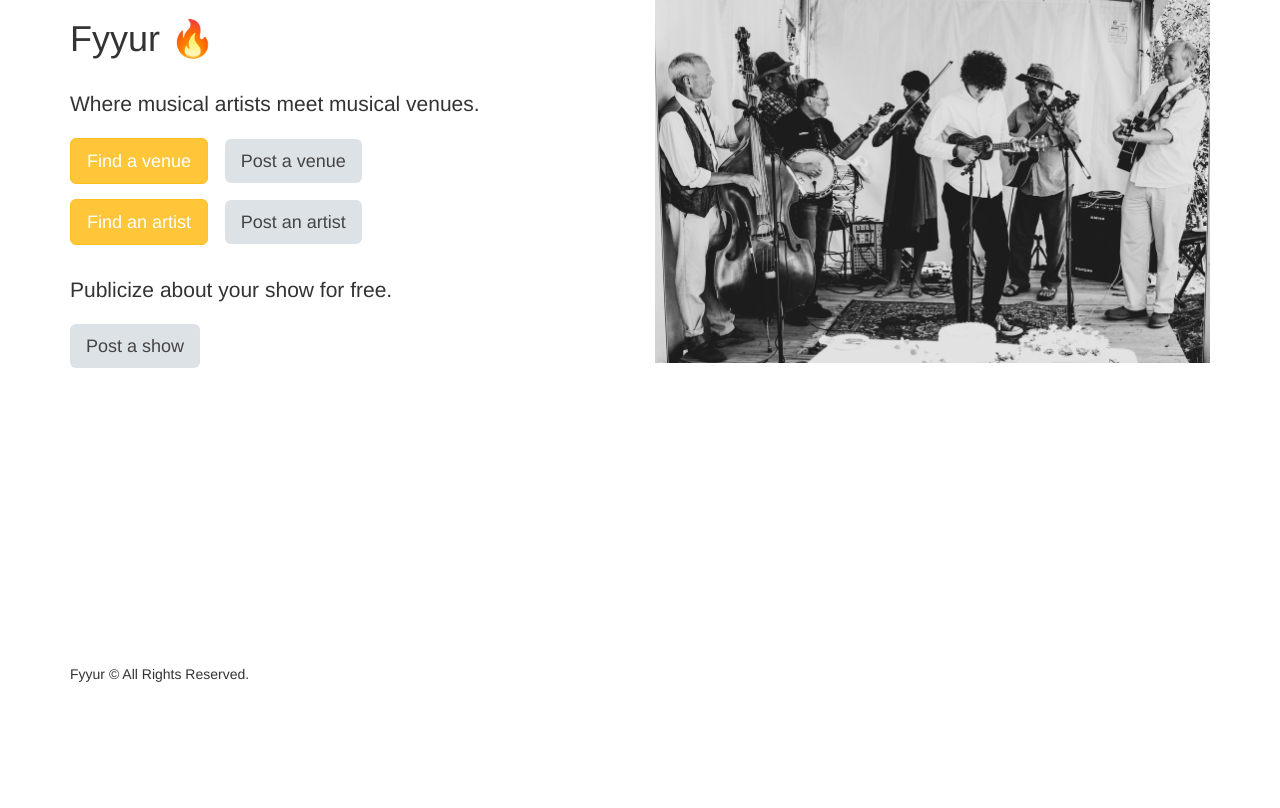
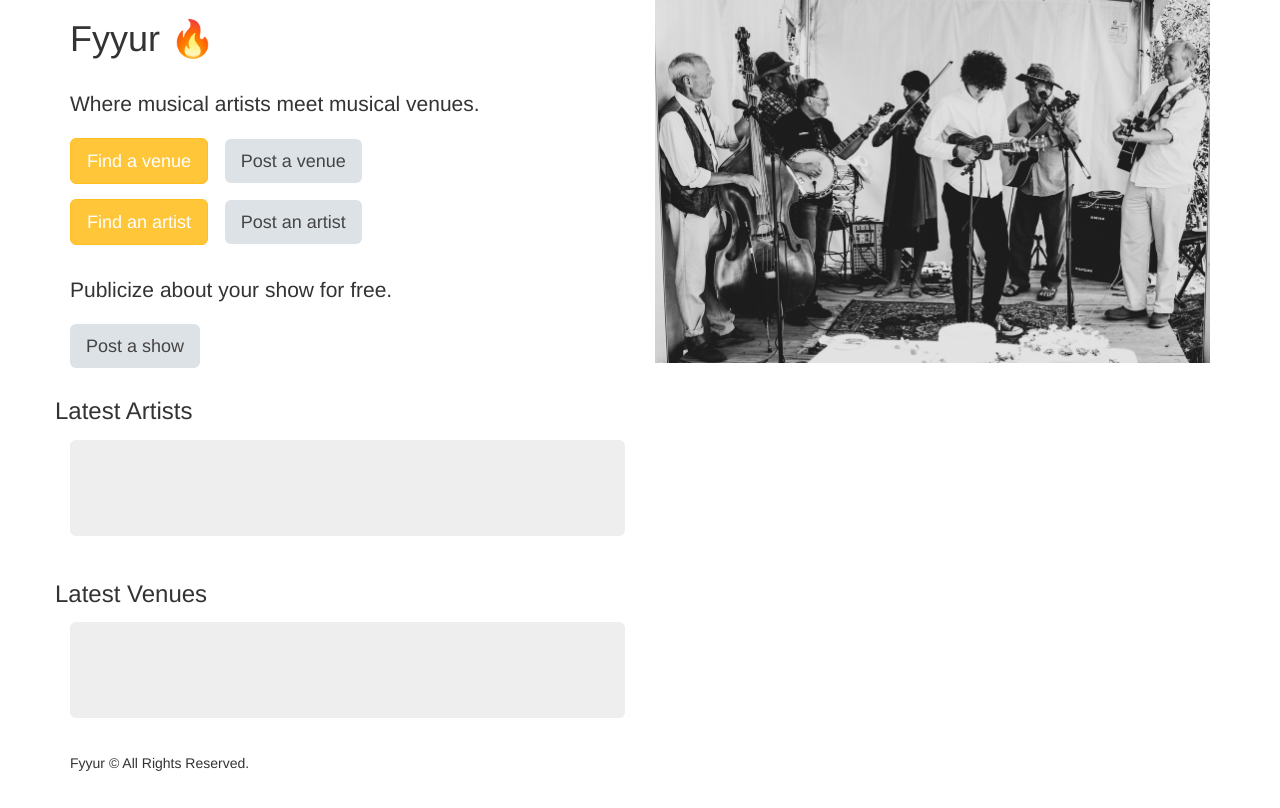
Before and after one commit to MohamedEl-Khouly/Fyyur, a Flask app: page / in a window 1280 px wide. Shown: the part 81-889 px from the top of the page. Before the commit the page ends 763 px from the top, so only its background shows below. Run offline with Flask 2, Linux system fonts and the light colour scheme; data that the repository does not hold is empty; some libraries are stand-ins or nearby versions.

Commit message:
added latest artist and venus to homepage

```diff
--- a/app.py
+++ b/app.py
@@ -13,7 +13,7 @@ import logging
 from logging import Formatter, FileHandler
 from flask_wtf import Form
 from forms import *
-from sqlalchemy import func
+from sqlalchemy import func, desc
 #----------------------------------------------------------------------------#
 # App Config.
 #----------------------------------------------------------------------------#
@@ -167,7 +167,10 @@ app.jinja_env.filters['datetime'] = format_datetime
 
 @app.route('/')
 def index():
-  return render_template('pages/home.html')
+  artists = Artist.query.order_by(desc(Artist.id)).limit(10).all()
+  venues = Venue.query.order_by(desc(Venue.id)).limit(10).all()
+  print(venues)
+  return render_template('pages/home.html',artists=artists,venues=venues)
 
 
 #  Venues
@@ -301,8 +304,7 @@ def create_venue_submission():
 
 @app.route('/venues/<venue_id>', methods=['DELETE'])
 def delete_venue(venue_id):
-  # TODO: Complete this endpoint for taking a venue_id, and using
-  # SQLAlchemy ORM to delete a record. Handle cases where the session commit could fail.
+
 
   # BONUS CHALLENGE: Implement a button to delete a Venue on a Venue Page, have it so that
   # clicking that button delete it from the db then redirect the user to the homepage
--- a/templates/pages/home.css
+++ b/templates/pages/home.css
@@ -1,3 +1,7 @@
 h1 {
 	margin-bottom: 1em;
 }
+
+h3 {
+	margin-bottom: 1em;
+}
--- a/templates/pages/home.html
+++ b/templates/pages/home.html
@@ -22,4 +22,42 @@
 		<img id="front-splash" src="{{ url_for('static',filename='img/front-splash.jpg') }}" alt="Front Photo of Musical Band" />
 	</div>
 </div>
+<div class="row">
+  <h3>Latest Artists</h3>
+  <div class="col-sm-6">
+    <div class="jumbotron">
+      <ul class="items">
+        {% for artist in artists %}
+        <li>
+          <a href="/artists/{{ artist.id }}">
+            <i class="fas fa-users"></i>
+            <div class="item">
+              <h5>{{ artist.name }}</h5>
+            </div>
+          </a>
+        </li>
+        {% endfor %}
+      </ul>
+    </div>
+  </div>
+</div>
+<div class="row">
+  <h3>Latest Venues</h3>
+  <div class="col-sm-6">
+    <div class="jumbotron">
+      <ul class="items">
+        {% for venue in venues %}
+        <li>
+          <a href="/venues/{{ venue.id }}">
+            <i class="fas fa-users"></i>
+            <div class="item">
+              <h5>{{ venue.name }}</h5>
+            </div>
+          </a>
+        </li>
+        {% endfor %}
+      </ul>
+    </div>
+  </div>
+</div>
 {% endblock %}
```
